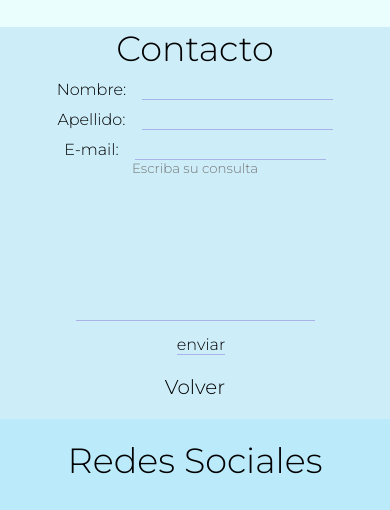
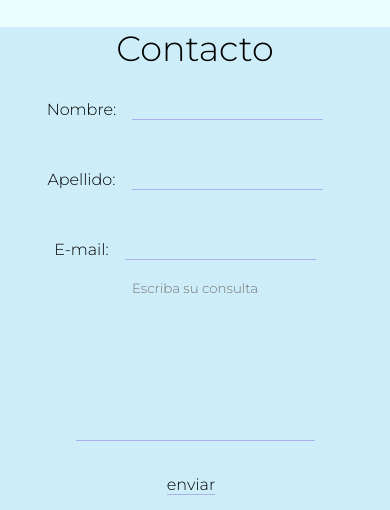
Before and after one commit to didiodidi/aplicando-sass, a website: page index.html in a window 390 px wide. Shown: the part 4697-5207 px from the top of the page. Drawn offline with Linux system fonts and the light colour scheme; a web font is replaced by a local one.

Commit message:
creacion del responsive

```diff
--- a/scss/base/_responsive.scss
+++ b/scss/base/_responsive.scss
@@ -64,7 +64,9 @@
             flex-direction: column;
             justify-content: center;
             align-items: center;
-
+            input{
+                margin: 20px;
+            }
         }
     }
 
```
Also changed, not shown: css/style.css, 1 other file.
